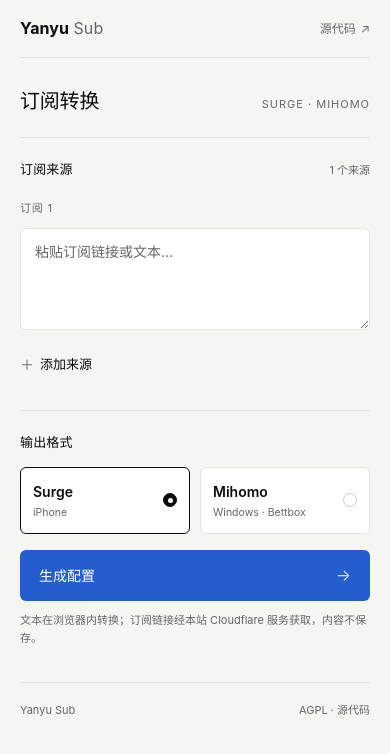
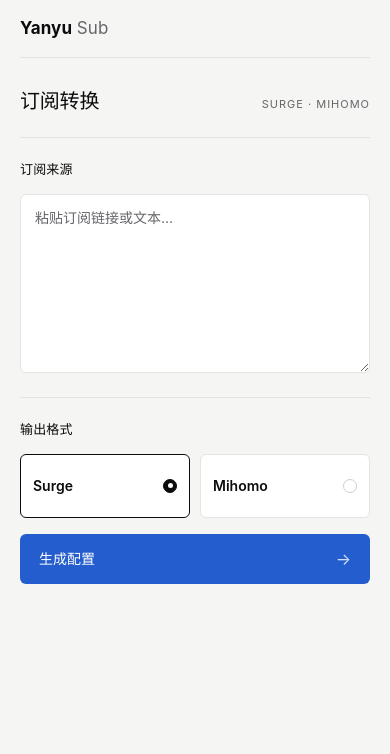
Before and after one commit to BABYANYU/yanyu-sub, a website with bundled scripts: page public/index.html in a window 390 px wide. Built offline with nearby package versions, Linux system fonts and the light colour scheme.

Commit message:
feat: single input and remove format sublabels

```diff
--- a/public/app.js
+++ b/public/app.js
@@ -2,24 +2,20 @@ import { convertSources } from './converter.js';
 
 const $ = (selector) => document.querySelector(selector);
 const form = $('#convert-form');
-const sourcesContainer = $('#sources');
-const template = $('#source-template');
+const sourceInput = $('#source-input');
 const resultPanel = $('#result');
 const errorPanel = $('#error-panel');
 const status = $('#status');
 const generate = $('#generate');
-const addSourceButton = $('#add-source');
 const download = $('#download');
 const copy = $('#copy');
 const acceptPartial = $('#accept-partial');
 // Same envelope the converter and the Worker enforce; checked before any request.
-const MAX_SOURCES = 4;
 const MAX_URL_LENGTH = 8192;
 const CONVERT_TIMEOUT_MS = 90000;
 // Exact test used by convertSources() in converter.js to treat a source as a link.
 const URL_INPUT = /^https?:\/\/[^\s]+$/;
 const URL_LINE = /^https?:\/\/\S+$/i;
-let nextSourceId = 0;
 let revision = 0;
 let running = false;
 let result = null;
@@ -42,48 +38,6 @@ function invalidate() {
   copy.disabled = true;
   if (hadResult || running) status.textContent = '内容已更改，请重新生成。';
   else status.textContent = '';
-}
-
-function updateSourceLabels() {
-  const cards = [...sourcesContainer.children];
-  cards.forEach((card, index) => {
-    card.querySelector('label').textContent = `订阅 ${index + 1}`;
-    const remove = card.querySelector('.remove-source');
-    remove.hidden = cards.length === 1;
-    remove.setAttribute('aria-label', `移除订阅 ${index + 1}`);
-  });
-  $('#source-count').textContent = `${cards.length} 个来源`;
-  // The converter refuses more than 4 sources, so stop the UI from offering them.
-  const atLimit = cards.length >= MAX_SOURCES;
-  addSourceButton.disabled = atLimit;
-  addSourceButton.setAttribute('aria-disabled', String(atLimit));
-  if (atLimit) addSourceButton.title = `最多 ${MAX_SOURCES} 个订阅来源`;
-  else addSourceButton.removeAttribute('title');
-}
-
-function addSource(focus = false) {
-  if (sourcesContainer.children.length >= MAX_SOURCES) return;
-  const card = template.content.firstElementChild.cloneNode(true);
-  const input = card.querySelector('textarea');
-  input.id = `source-${++nextSourceId}`;
-  card.querySelector('label').htmlFor = input.id;
-  input.addEventListener('input', () => {
-    input.removeAttribute('aria-invalid');
-    invalidate();
-  });
-  card.querySelector('.remove-source').addEventListener('click', () => {
-    const neighbor = card.nextElementSibling || card.previousElementSibling;
-    card.remove();
-    invalidate();
-    updateSourceLabels();
-    (neighbor?.querySelector('textarea') || $('#add-source')).focus();
-  });
-  sourcesContainer.append(card);
-  updateSourceLabels();
-  if (focus) {
-    invalidate();
-    input.focus();
-  }
 }
 
 // Keep credentials and source addresses out of visible diagnostic text.
@@ -118,34 +72,19 @@ function sourceUrlProblem(text) {
   return '';
 }
 
-// Returns {index, message} for the first rejected source, or null.
-function checkSources(texts) {
-  if (texts.length > MAX_SOURCES) {
-    return { index: MAX_SOURCES, message: `最多合并 ${MAX_SOURCES} 个订阅来源，请先移除多余的来源。` };
-  }
-  for (const [index, text] of texts.entries()) {
-    const label = `订阅 ${index + 1}`;
-    if (!text) {
-      return {
-        index,
-        message: texts.length > 1
-          ? `请在 ${label} 中粘贴链接或内容，或移除这个来源。`
-          : '请粘贴订阅链接或订阅文本。',
-      };
-    }
+// Returns a message for the rejected source, or null.
+function checkSource(text) {
+  if (!text) return '请粘贴订阅链接或订阅文本。';
   if (URL_INPUT.test(text)) {
-      const problem = sourceUrlProblem(text);
-      if (problem) return { index, message: `${label}：${problem}` };
-      continue;
+    return sourceUrlProblem(text);
   }
   // Everything below is text conversion; catch the obvious "link pasted as text" cases.
   const lines = text.split(/\r?\n/).map((line) => line.trim()).filter(Boolean);
   if (lines.length > 1 && lines.every((line) => URL_LINE.test(line))) {
-      return { index, message: `${label} 包含多条链接；每个来源只填一个，其余请点“添加来源”。` };
+    return '这里包含多个链接；请只填写一个订阅链接，节点文本可直接粘贴多行。';
   }
   if (lines.length === 1 && URL_LINE.test(lines[0])) {
-      return { index, message: `${label} 的链接无法识别，请确认以小写 https:// 开头且不含空格。` };
-    }
+    return '链接无法识别，请确认以小写 https:// 开头且不含空格。';
   }
   return null;
 }
@@ -190,21 +129,24 @@ function withTimeout(promise, ms) {
   return Promise.race([promise, timeout]).finally(() => clearTimeout(timer));
 }
 
-addSourceButton.addEventListener('click', () => addSource(true));
+sourceInput.addEventListener('input', () => {
+  sourceInput.removeAttribute('aria-invalid');
+  invalidate();
+});
+
 form.querySelectorAll('input[name="target"]').forEach((input) => input.addEventListener('change', invalidate));
 acceptPartial.addEventListener('change', updateExportState);
 
 form.addEventListener('submit', async (event) => {
   event.preventDefault();
   if (running) return;
-  const inputs = [...sourcesContainer.querySelectorAll('textarea')];
-  inputs.forEach((input) => input.removeAttribute('aria-invalid'));
-  const texts = inputs.map((input) => input.value.trim());
+  sourceInput.removeAttribute('aria-invalid');
+  const text = sourceInput.value.trim();
   // Validate before touching the current result so a fixable input error does not
   // discard what the user already generated.
-  const problem = checkSources(texts);
+  const problem = checkSource(text);
   if (problem) {
-    showError(problem.message, inputs[problem.index]);
+    showError(problem, sourceInput);
     return;
   }
   const targetInput = form.querySelector('input[name="target"]:checked');
@@ -221,7 +163,7 @@ form.addEventListener('submit', async (event) => {
   generate.setAttribute('aria-busy', 'true');
   status.textContent = '正在读取并转换订阅，请稍候…';
   try {
-    const converted = await withTimeout(convertSources({ target, sources: texts }), CONVERT_TIMEOUT_MS);
+    const converted = await withTimeout(convertSources({ target, sources: [text] }), CONVERT_TIMEOUT_MS);
     if (requestRevision !== revision) return;
     if (!converted || typeof converted.content !== 'string' || !converted.content.trim() || !Number.isInteger(converted.count) || converted.count < 1) {
       showError('没有可导出的节点，请检查订阅内容或切换输出格式。');
@@ -251,7 +193,7 @@ form.addEventListener('submit', async (event) => {
     if (error?.name === 'TimeoutError') {
       // The request keeps running in the background; drop whatever it returns.
       revision += 1;
-      showError(`订阅读取超过 ${Math.round(CONVERT_TIMEOUT_MS / 1000)} 秒未完成，请检查网络或改用更少的来源后重试。`);
+      showError(`订阅读取超过 ${Math.round(CONVERT_TIMEOUT_MS / 1000)} 秒未完成，请检查网络后重试。`);
       return;
     }
     if (requestRevision !== revision) return;
--- a/public/index.html
+++ b/public/index.html
@@ -15,7 +15,6 @@
   <div class="shell">
     <header class="site-header">
       <a class="wordmark" href="./" aria-label="Yanyu Sub 首页"><b>Yanyu</b><span>Sub</span></a>
-      <a class="quiet-link" href="/source.tar.gz" download>源代码 <span aria-hidden="true">↗</span></a>
     </header>
     <main id="main">
       <div class="page-head">
@@ -24,22 +23,17 @@
       </div>
       <form id="convert-form" novalidate>
         <section class="field-group" aria-labelledby="sources-title">
-          <div class="group-head">
-            <h2 id="sources-title">订阅来源</h2>
-            <span id="source-count" class="count">1 个来源</span>
-          </div>
-          <p id="sources-help" class="sr-only">每个来源粘贴一个订阅链接，或一整段订阅文本。</p>
-          <div id="sources"></div>
-          <button id="add-source" class="ghost-button" type="button"><span aria-hidden="true">＋</span>添加来源</button>
+          <div class="group-head"><h2 id="sources-title">订阅来源</h2></div>
+          <p id="sources-help" class="sr-only">粘贴一个订阅链接，或一整段订阅文本。</p>
+          <textarea id="source-input" class="source-input" rows="6" placeholder="粘贴订阅链接或文本…" autocapitalize="off" autocomplete="off" autocorrect="off" spellcheck="false" aria-describedby="sources-help"></textarea>
         </section>
         <section class="field-group" aria-labelledby="target-title">
           <div class="group-head"><h2 id="target-title">输出格式</h2></div>
           <fieldset class="target-options"><legend class="sr-only">输出格式</legend>
-            <label class="target-option"><input type="radio" name="target" value="Surge" checked><span class="target-description"><strong>Surge</strong><span>iPhone</span></span><span class="radio-indicator" aria-hidden="true"></span></label>
-            <label class="target-option"><input type="radio" name="target" value="Mihomo"><span class="target-description"><strong>Mihomo</strong><span>Windows · Bettbox</span></span><span class="radio-indicator" aria-hidden="true"></span></label>
+            <label class="target-option"><input type="radio" name="target" value="Surge" checked><span class="target-description"><strong>Surge</strong></span><span class="radio-indicator" aria-hidden="true"></span></label>
+            <label class="target-option"><input type="radio" name="target" value="Mihomo"><span class="target-description"><strong>Mihomo</strong></span><span class="radio-indicator" aria-hidden="true"></span></label>
           </fieldset>
           <button id="generate" class="button button-primary" type="submit"><span id="generate-label">生成配置</span><span class="button-arrow" aria-hidden="true">→</span></button>
-          <p class="privacy-note">文本在浏览器内转换；订阅链接经本站 Cloudflare 服务获取，内容不保存。</p>
         </section>
       </form>
       <div id="status" class="status" role="status" aria-live="polite" aria-atomic="true"></div>
@@ -52,8 +46,7 @@
         <details class="preview"><summary>查看配置</summary><label class="sr-only" for="config-preview">生成的配置内容</label><textarea id="config-preview" readonly spellcheck="false" wrap="off"></textarea></details>
       </section>
     </main>
-    <footer class="site-footer"><span>Yanyu Sub</span><a href="/source.tar.gz" download>AGPL · 源代码</a></footer>
   </div>
-  <template id="source-template"><div class="source-card"><div class="source-heading"><label></label><button class="remove-source" type="button">移除</button></div><textarea class="source-input" rows="3" placeholder="粘贴订阅链接或文本…" autocapitalize="off" autocomplete="off" autocorrect="off" spellcheck="false" aria-describedby="sources-help"></textarea></div></template>
+
 </body>
 </html>
--- a/public/style.css
+++ b/public/style.css
@@ -109,17 +109,6 @@ textarea:focus-visible { outline-offset: 1px; }
 .wordmark b { font-weight: 700; }
 .wordmark span { font-weight: 400; color: var(--muted); }
 
-.quiet-link {
-  font-size: 12px;
-  color: var(--muted);
-  display: inline-flex;
-  align-items: center;
-  gap: 5px;
-  min-height: 44px;
-  transition: color .15s ease;
-}
-.quiet-link:hover { color: var(--ink); }
-
 .page-head {
   display: flex;
   align-items: baseline;
@@ -165,51 +154,12 @@ h2 {
   letter-spacing: .01em;
   line-height: 1.5;
 }
-.count {
-  font-size: 11px;
-  color: var(--muted);
-  white-space: nowrap;
-}
-
 /* ---------- source cards ---------- */
-
-.source-card + .source-card {
-  margin-top: 16px;
-  padding-top: 16px;
-  border-top: 1px solid var(--line);
-}
-.source-heading {
-  display: flex;
-  align-items: center;
-  justify-content: space-between;
-  gap: 12px;
-  min-height: 30px;
-  margin-bottom: 4px;
-}
-.source-heading label {
-  font-size: 11px;
-  letter-spacing: .07em;
-  text-transform: uppercase;
-  color: var(--muted);
-}
-.remove-source {
-  min-height: 36px;
-  min-width: 48px;
-  margin-right: -6px;
-  padding: 0 6px;
-  border: 0;
-  background: transparent;
-  color: var(--muted);
-  font-size: 12px;
-  border-radius: 4px;
-  transition: color .15s ease;
-}
-.remove-source:hover { color: var(--danger); }
 
 .source-input {
   display: block;
   width: 100%;
-  min-height: 84px;
+  min-height: 168px;
   max-height: 320px;
   padding: 12px 14px;
   border: 1px solid var(--line);
@@ -225,23 +175,6 @@ h2 {
 .source-input:hover { border-color: var(--line-strong); }
 .source-input::placeholder { color: var(--muted); font-size: 14px; }
 .source-input[aria-invalid="true"] { border-color: var(--danger); }
-
-.ghost-button {
-  display: inline-flex;
-  align-items: center;
-  gap: 6px;
-  margin-top: 12px;
-  padding: 10px 0;
-  min-height: 44px;
-  border: 0;
-  background: transparent;
-  color: var(--ink);
-  font-size: 13px;
-  transition: color .15s ease;
-}
-.ghost-button:hover { color: var(--blue-ink); }
-.ghost-button > span { color: var(--muted); font-size: 14px; }
-.ghost-button:hover > span { color: var(--blue-ink); }
 
 /* ---------- target format ---------- */
 
@@ -286,13 +219,6 @@ h2 {
   font-size: 14px;
   font-weight: 600;
   letter-spacing: 0;
-}
-.target-description > span {
-  font-size: 11px;
-  color: var(--muted);
-  white-space: nowrap;
-  overflow: hidden;
-  text-overflow: ellipsis;
 }
 .radio-indicator {
   flex-shrink: 0;
@@ -357,13 +283,6 @@ h2 {
   transition: transform .15s ease;
 }
 #generate:hover:enabled .button-arrow { transform: translateX(2px); }
-
-.privacy-note {
-  margin-top: 10px;
-  font-size: 11px;
-  line-height: 1.7;
-  color: var(--muted);
-}
 
 /* ---------- status + notices ---------- */
 
@@ -479,34 +398,17 @@ h2 {
 
 /* ---------- footer ---------- */
 
-.site-footer {
-  display: flex;
-  align-items: center;
-  justify-content: space-between;
-  gap: 12px;
-  margin-top: 44px;
-  padding: 18px 0 26px;
-  border-top: 1px solid var(--line);
-  font-size: 11px;
-  color: var(--muted);
-}
-.site-footer a { transition: color .15s ease; }
-.site-footer a:hover { color: var(--ink); }
-
 /* ---------- narrow screens ---------- */
 
 @media (max-width: 560px) {
   .shell { padding: 0 20px; }
   .site-header { height: 58px; }
-  .wordmark { font-size: 16px; }
   .page-head { padding: 30px 0 2px; }
   h1 { font-size: 20px; }
   .field-group { margin-top: 24px; padding-top: 22px; }
   .field-group:first-of-type { margin-top: 20px; }
   .result { padding: 18px; }
   .target-option { min-height: 64px; padding: 12px; gap: 8px; }
-  .target-description > span { font-size: 10.5px; }
-  .site-footer { margin-top: 34px; padding-bottom: calc(22px + env(safe-area-inset-bottom)); }
 }
 
 @media (max-width: 359px) {
```
Also changed, not shown: test/ui-contract.test.mjs (+15 -18 lines). Lines whose indentation alone changed are shown as unchanged.
